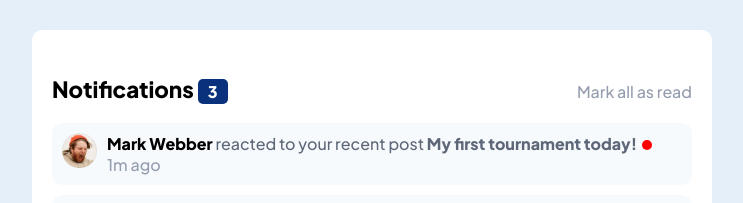
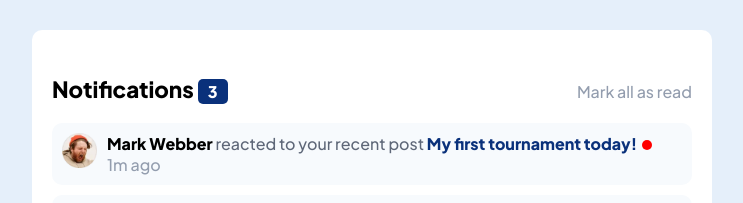
Before and after one commit to adie9/notifications-page, a React (Vite) app: page / in a window 1280 px wide. In both pictures the pointer is over the element "My first tournament today!". Shown: the top 203 px of the page, without its empty margins (268-1011 px from the left). Built offline with nearby package versions, Linux system fonts and the light colour scheme.

Commit message:
Fixed active states

```diff
--- a/styles/index.css
+++ b/styles/index.css
@@ -70,6 +70,10 @@ body {
 .notification-container .noti-content .post {
   color: hsl(219, 12%, 42%);
 }
+.notification-container .noti-content .post:hover {
+  color: hsl(219, 85%, 26%);
+  cursor: pointer;
+}
 .notification-container .noti-content .message {
   border: 1px solid hsl(219, 14%, 63%);
   border-radius: 5px;
@@ -77,8 +81,13 @@ body {
   margin-top: 10px;
   color: hsl(219, 12%, 42%);
 }
+.notification-container .noti-content .message:hover {
+  background-color: hsl(211, 68%, 94%);
+  cursor: pointer;
+}
 .notification-container .noti-content .group {
   color: hsl(219, 85%, 26%);
+  cursor: pointer;
 }
 .notification-container .noti-content .dot {
   background-color: red;
--- a/styles/index.scss
+++ b/styles/index.scss
@@ -119,8 +119,14 @@ $pr-blue: hsl(219, 85%, 26%);
             color: $dark-grayish-blue;
         }
 
+
         .post {
             color: $dark-grayish-blue;
+
+            &:hover {
+                @include hover-blue-txt();
+
+            }
         }
 
         .message {
@@ -129,10 +135,16 @@ $pr-blue: hsl(219, 85%, 26%);
             padding: 10px 15px 10px 10px;
             margin-top: 10px;
             color: $dark-grayish-blue;
+
+            &:hover {
+                background-color: $light-grayish-blue-1;
+                cursor: pointer;
+            }
         }
 
         .group {
             color: $pr-blue;
+            cursor: pointer;
         }
 
 
```
Also changed, not shown: 1 other file (tests, documents, lock files or other folders).
